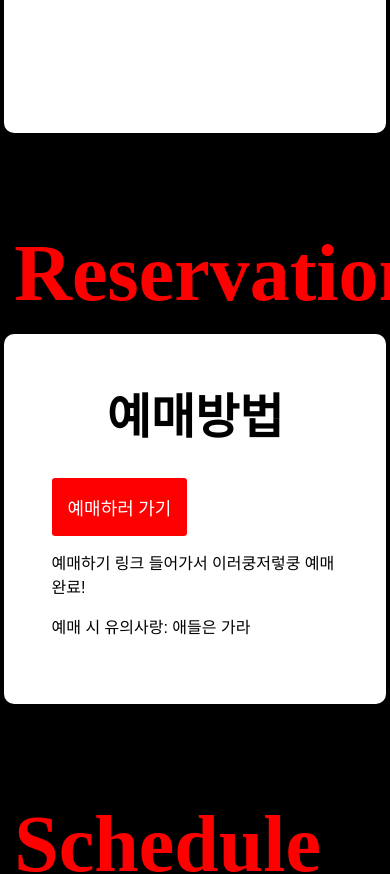
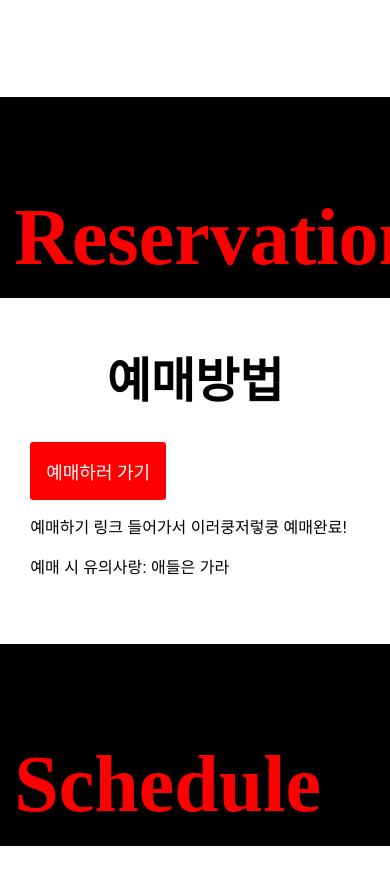
Before and after one commit to imlookingfor/Chicago, a React (Vite) app in the folder chicago/: page / in a window 390 px wide. Shown: the part 5268-6142 px from the top of the page. Built offline with nearby package versions, Linux system fonts and the light colour scheme; a web font is replaced by a local one.

Commit message:
modify css

```diff
--- a/chicago/src/index.css
+++ b/chicago/src/index.css
@@ -1,5 +1,5 @@
 @media (max-width: 600px) {
-  section {
+  main {
     width: 90%;
     margin: 0 auto;
   }
@@ -99,6 +99,15 @@
 }
 
 
+body {
+  display: flex;
+  justify-content: center;
+  align-items: center;
+  height: 100%;
+  margin: 0;
+  padding: 0;
+}
+
 
 html {
   line-height: 1.5;
@@ -106,16 +115,6 @@ html {
   background: black;
   height: 100vh;
 
-}
-
-
-body {
-  display: flex;
-  justify-content: center;
-  align-items: center;
-  height: 100%;
-  margin: 0;
-  padding: 0;
 }
 
 
```
